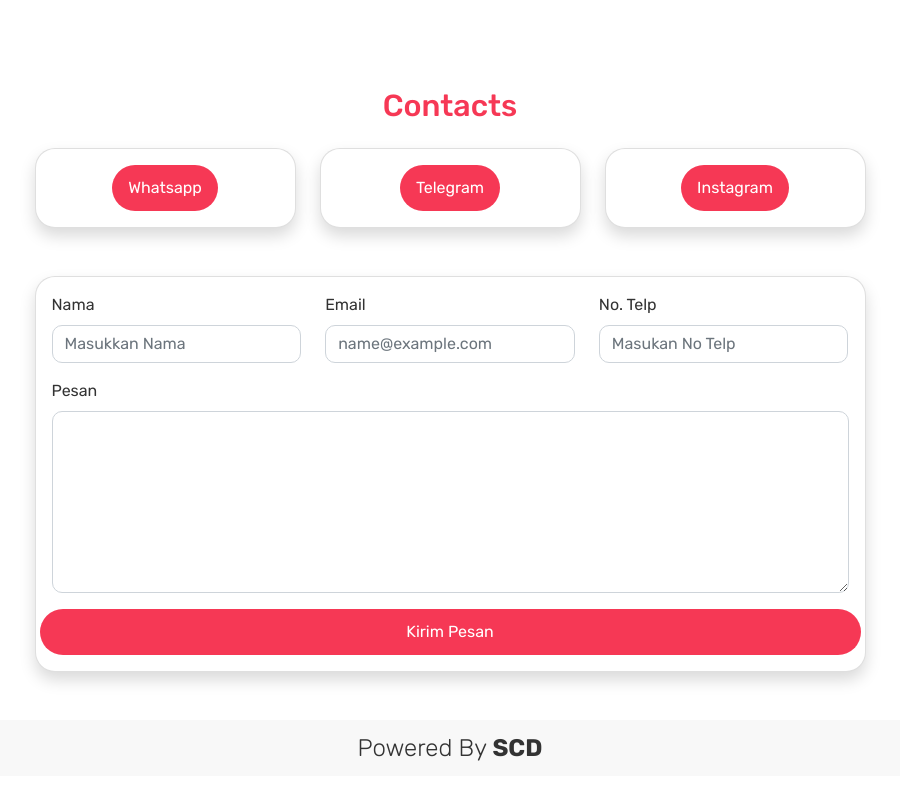
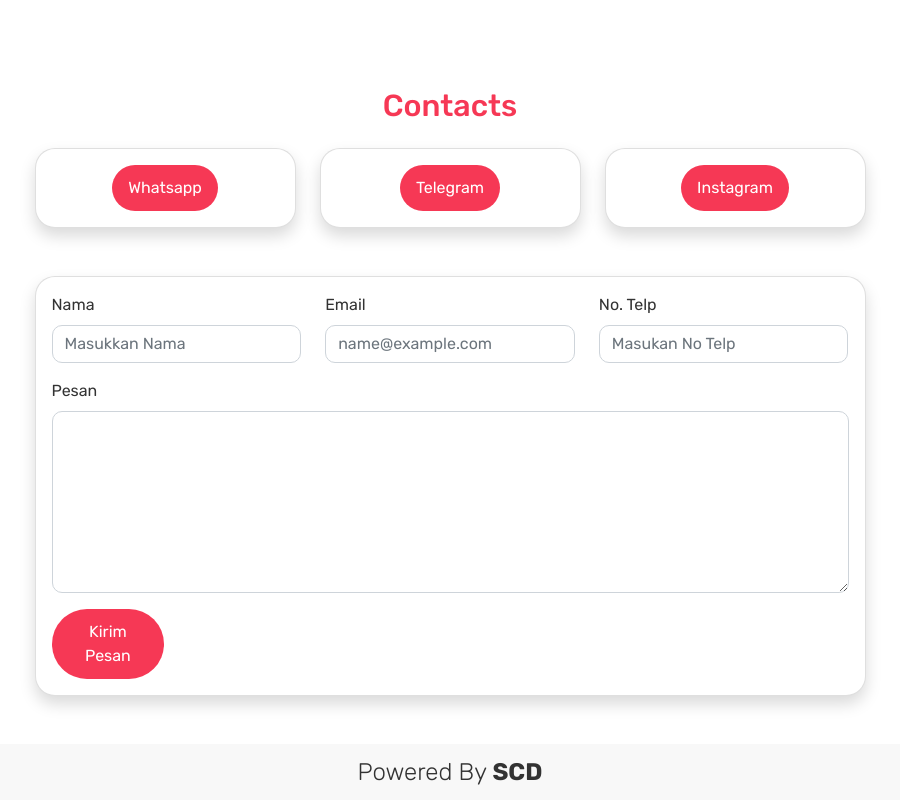
Before and after one commit to semyluase/portfolio-train, a plain HTML site: page index.html in a window 1280 px wide. Shown: the part 2656-3456 px from the top of the page, without its empty margins (190-1090 px from the left). Before the commit the page ends 3432 px from the top, so only its background shows below. Drawn offline with nearby package versions, Linux system fonts and the light colour scheme.

```diff
--- a/index.html
+++ b/index.html
@@ -248,9 +248,12 @@
                                     </div>
                                 </div>
                                 <div class="row">
-                                    <button type="submit" class="btn btn-custom">
-                      Kirim Pesan
-                    </button>
+                                    <div class="col-2">
+
+                                        <button type="submit" class="btn btn-custom">
+                                          Kirim Pesan
+                                                      </button>
+                                    </div>
                                 </div>
                             </form>
                         </div>
@@ -272,8 +275,7 @@
     </footer>
     <!-- end footer -->
 
-    <!-- Option 1: Bootstrap Bundle with Popper -->
-    <script src="https://cdn.jsdelivr.net/npm/bootstrap@5.0.0-beta3/dist/js/bootstrap.bundle.min.js" integrity="sha384-JEW9xMcG8R+pH31jmWH6WWP0WintQrMb4s7ZOdauHnUtxwoG2vI5DkLtS3qm9Ekf" crossorigin="anonymous"></script>
-</body>
-
-</html>
+    <!-- Opscript src="https://cdn.jsdelivr.net/npm/bootstrap@5.0.0-beta3/dist/js/bootstrap.bundle.mi integrity="sha384-JEW9x  crossorigin="anonymous"
+  ></sc
+ript>
+  </bod</html>
```
